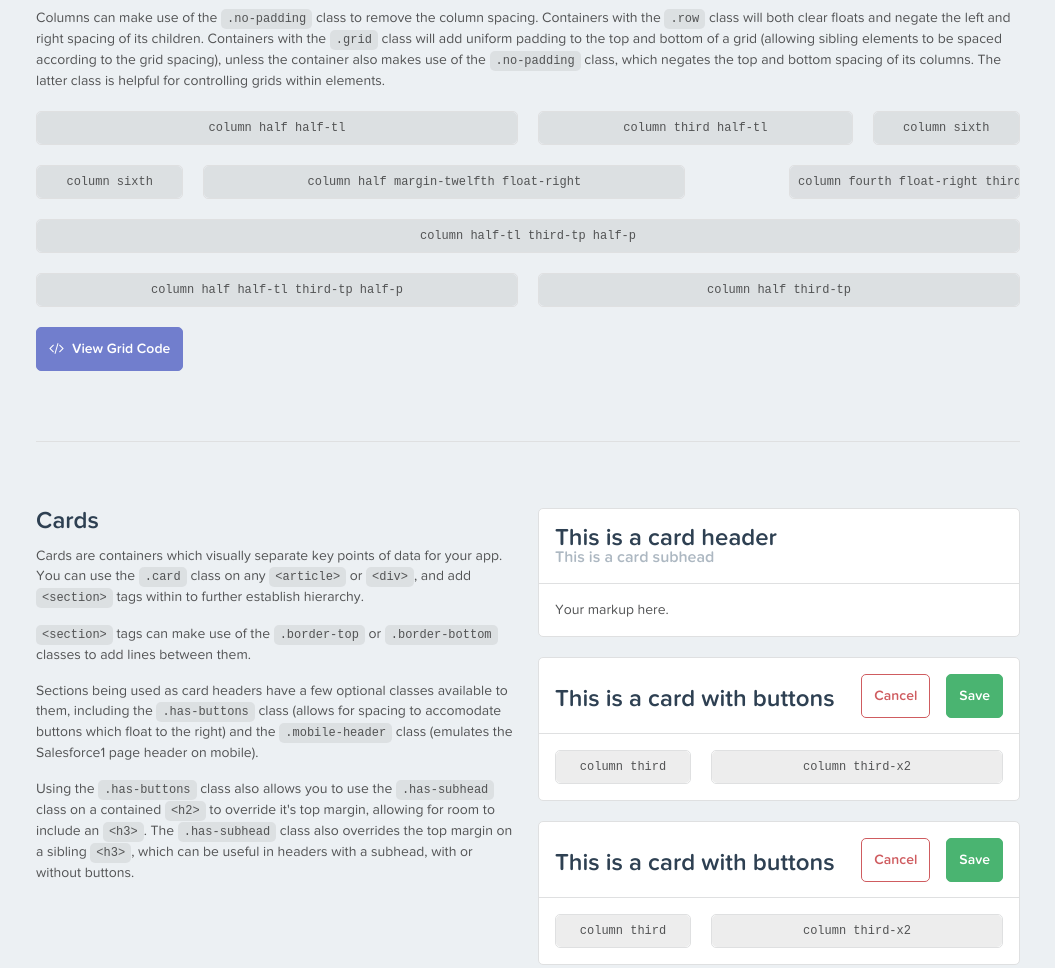
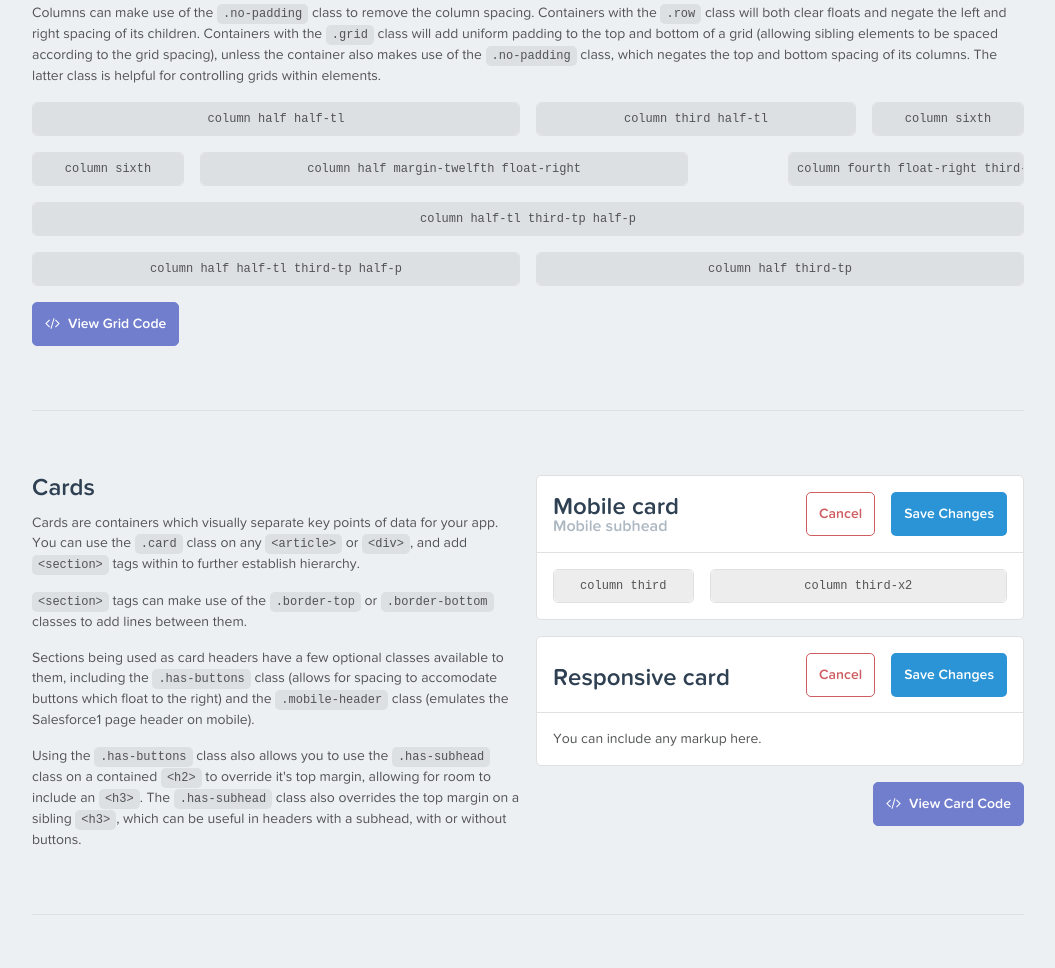
Before and after one commit to kevinberonilla/visualforce-webegin, a plain HTML site: page demo.html in a window 1280 px wide. Shown: the part 943-1911 px from the top of the page, without its empty margins (112-1167 px from the left). Drawn offline with nearby package versions, Linux system fonts and the light colour scheme; a script that the page names is missing; files whose address does not match are found by name.

Commit message:
July 16 commit — under construction

```diff
--- a/demo.html
+++ b/demo.html
@@ -1,7 +1,6 @@
 <!doctype html>
 <html>
     <head>
-        <meta name="robots" content="noindex, nofollow"/>
         <meta charset="UTF-8"/>
         <meta name="viewport" content="width=device-width, initial-scale=1"/>
         <title>Visualforce Webegin | Demo</title>
@@ -92,7 +91,7 @@
                     </div>
                 </div>
             </div>
-            <div class="hero-buttons margin-bottom-x2">
+            <div class="hero-subhead margin-bottom-x2">
                 <div class="container">
                     <div>
                         <button class="purple js-view-code js-open-modal" data-source-id="hero-code" data-modal-id="code-modal"><span class="icon margin-right fa fa-code"></span>View Hero Code</button>
@@ -178,21 +177,13 @@
                         </div>
                         <div class="column half">
                             <div id="card-code">
-                                <article class="card">
-                                    <section class="border-bottom">
-                                        <h2 class="has-subhead">This is a card header</h2>
-                                        <h3>This is a card subhead</h3>
-                                    </section>
-                                    <section>
-                                        <p>Your markup here.</p>
-                                    </section>
-                                </article>
-                                <article class="card margin-top-x2">
-                                    <section class="border-bottom has-buttons">
+                                <article class="card fullscreen">
+                                    <section class="border-bottom has-buttons mobile-header">
                                         <div class="corner-buttons">
-                                            <a href="#" class="button red inverse">Cancel</a><a href="#" class="button green">Save</a>
+                                            <div class="mobile-group-left"><a href="#" class="button red inverse">Cancel</a></div><div class="mobile-group-right"><a href="#" class="button">Save Changes</a></div>
                                         </div>
-                                        <h2>This is a card with buttons</h2>
+                                        <h2 class="has-subhead">Mobile card</h2>
+                                        <h3>Mobile subhead</h3>
                                     </section>
                                     <section>
                                         <div class="grid no-padding">
@@ -214,27 +205,17 @@
                                 <article class="card margin-top-x2">
                                     <section class="border-bottom has-buttons">
                                         <div class="corner-buttons">
-                                            <a href="#" class="button red inverse">Cancel</a><a href="#" class="button green">Save</a>
+                                            <a href="#" class="button red inverse">Cancel</a><a href="#" class="button">Save Changes</a>
                                         </div>
-                                        <h2>This is a card with buttons</h2>
+                                        <h2>Responsive card</h2>
                                     </section>
                                     <section>
-                                        <div class="grid no-padding">
-                                            <div class="row">
-                                                <div class="column third">
-                                                    <div class="card transparent">
-                                                        <pre class="align-center">column third</pre>
-                                                    </div>
-                                                </div>
-                                                <div class="column third-x2">
-                                                    <div class="card transparent">
-                                                        <pre class="align-center">column third-x2</pre>
-                                                    </div>
-                                                </div>
-                                            </div>
-                                        </div>
+                                        <p>You can include any markup here.</p>
                                     </section>
                                 </article>
+                            </div>
+                            <div class="align-right">
+                                <button class="purple js-view-code js-open-modal margin-top-x2" data-source-id="card-code" data-modal-id="code-modal"><span class="icon margin-right fa fa-code"></span>View Card Code</button>
                             </div>
                         </div>
                     </div>
@@ -352,10 +333,9 @@
 
                 viewCode.click(function() {
                     var sourceCode = $('#' + $(this).data('source-id')).html(),
-                        filteredCode = sourceCode.replace(/[<>]/g, function(m) { return {'<':'&lt;','>':'&gt;'}[m]})
-                            .replace(/((ftp|http|https):\/\/(\w+:{0,1}\w*@)?(\S+)(:[0-9]+)?(\/|\/([\w#!:.?+=&%@!\-\/]))?)/gi,'<a href="$1">$1</a>');
+                        filteredCode = sourceCode.replace(/\</g, '&lt;').replace(/\>/g, '&gt;');
 
-                    codeModalContent.empty().append(filteredCode).prettyPre();
+                    codeModalContent.empty().html(filteredCode).prettyPre();
                 });
             });
         </script>
--- a/scss/_variables.scss
+++ b/scss/_variables.scss
@@ -20,8 +20,8 @@ $purple: #717ecd;
 $green: #4ab471;
 $orange: #f3ae4e;
 $pink: #d96383;
-$container-width: 984px;
-$grid-spacing: 10px;
+$container-width: 992px; // Allows for 16px padding to the left and right on mobile ((1024px - 992px) / 2)
+$grid-spacing: 8px;
 $type-spacing: 16px;
 $card-padding: 16px;
 $card-border: 1px solid #dfe0e1;
--- a/scss/salesforce1/_layout.scss
+++ b/scss/salesforce1/_layout.scss
@@ -30,7 +30,7 @@
         background: linear-gradient(to bottom, rgba(0, 0, 0, 0) 50%,rgba(0, 0, 0, 0.1) 100%);
     }
 }
-.hero-buttons, footer {
+.hero-subhead, footer {
     @extend .hero;
     padding: ($type-spacing * 2) 0;
     &:after {
@@ -67,6 +67,9 @@
                 }
             }
         }
+        &.no-padding {
+            padding: 0;
+        }
     }
     .border-top {
         border-top: $card-border;
@@ -74,8 +77,11 @@
     .border-bottom {
         border-bottom: $card-border;
     }
-    .grey {
+    .header {
         background-color: $light-grey;
+    }
+    .padded {
+        padding: $card-padding;
     }
     @media only screen and (max-width: $tablet-landscape-breakpoint) {
         &.fullscreen {
```
Also changed, not shown: examples.html (+1 -1 lines), css/font-awesome.css, css/icomoon.css (line endings or trailing spaces), css/jquery.tagit.css (line endings or trailing spaces), css/main.css, css/main.min.css, css/proximanovasoft.css (line endings or trailing spaces), css/tooltipster.css (line endings or trailing spaces), 1 other file.
